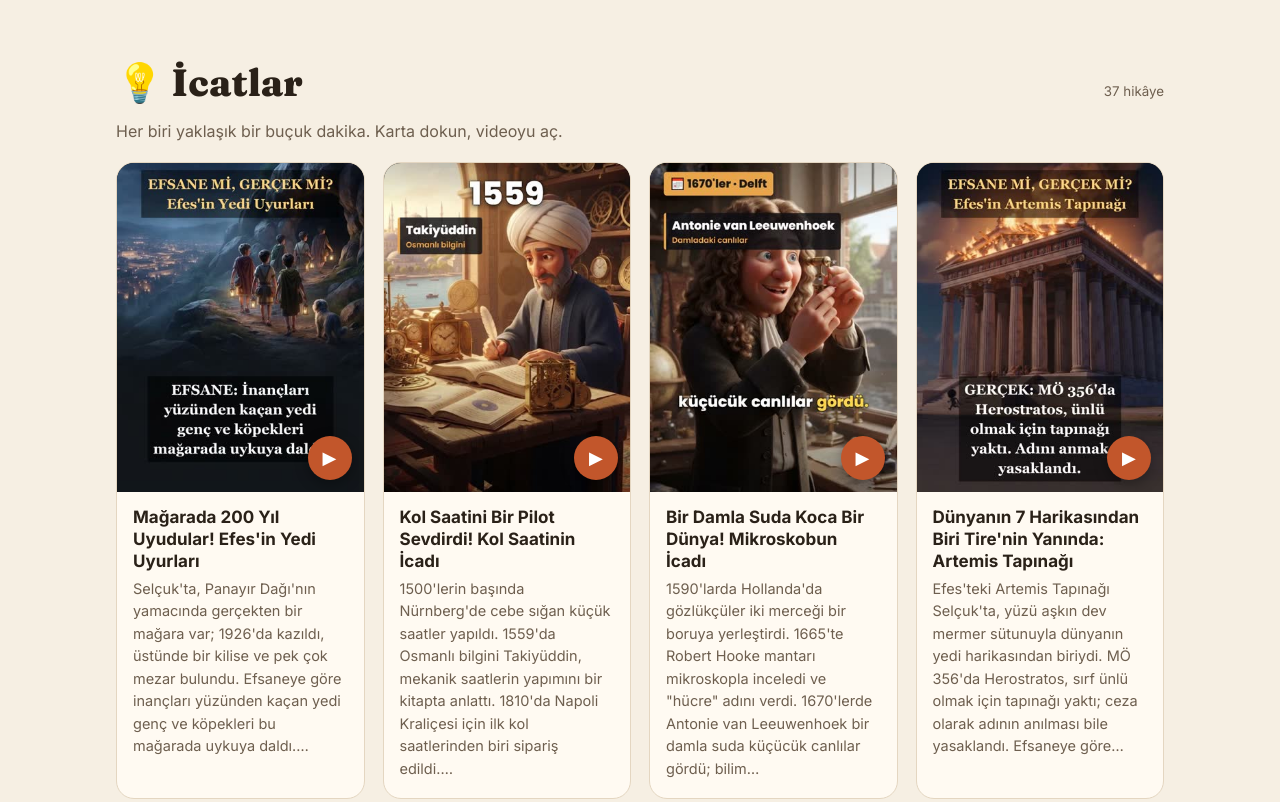
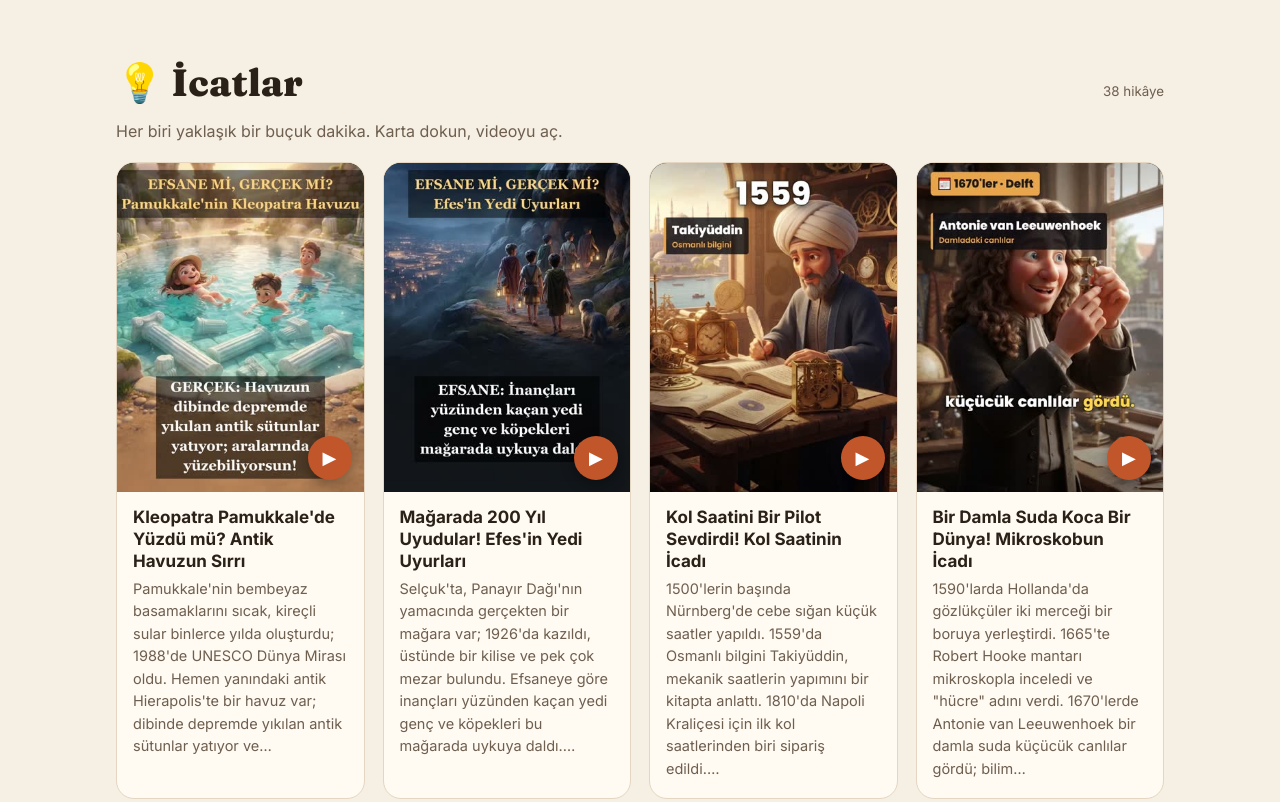
Before and after one commit to onur2103-prog/icatlar, a plain HTML site: page index.html in a window 1280 px wide. Shown: the part 2522-3324 px from the top of the page. Drawn offline with Linux system fonts and the light colour scheme.

Commit message:
Add files via upload

```diff
--- a/index.html
+++ b/index.html
@@ -103,9 +103,10 @@ footer{border-top:1px solid var(--cizgi);padding:24px 0 40px;color:var(--soluk);
 </section>
 
 <section id="icatlar">
-  <div class="bas"><h2 class="buyuk">💡 İcatlar</h2><small>37 hikâye</small></div>
+  <div class="bas"><h2 class="buyuk">💡 İcatlar</h2><small>38 hikâye</small></div>
   <p class="aciklama">Her biri yaklaşık bir buçuk dakika. Karta dokun, videoyu aç.</p>
   <div class="izgara">
+<article class="kart"><a href="https://www.instagram.com/reel/Df7yIdlTcgN/" data-ig="Df7yIdlTcgN" data-vid="E97SNUd95mA" target="_blank" rel="noopener"><img src="kleopatra.jpg" alt="" loading="lazy" width="360" height="640"><span class="oynat">▶</span></a><div class="govde"><h3>Kleopatra Pamukkale&#x27;de Yüzdü mü? Antik Havuzun Sırrı</h3><p>Pamukkale&#x27;nin bembeyaz basamaklarını sıcak, kireçli sular binlerce yılda oluşturdu; 1988&#x27;de UNESCO Dünya Mirası oldu. Hemen yanındaki antik Hierapolis&#x27;te bir havuz var; dibinde depremde yıkılan antik sütunlar yatıyor ve…</p></div></article>
 <article class="kart"><a href="https://www.instagram.com/reel/Df7WqiCTPMr/" data-ig="Df7WqiCTPMr" data-vid="vOxdxpaxYJE" target="_blank" rel="noopener"><img src="yediuyurlar.jpg" alt="" loading="lazy" width="360" height="640"><span class="oynat">▶</span></a><div class="govde"><h3>Mağarada 200 Yıl Uyudular! Efes&#x27;in Yedi Uyurları</h3><p>Selçuk&#x27;ta, Panayır Dağı&#x27;nın yamacında gerçekten bir mağara var; 1926&#x27;da kazıldı, üstünde bir kilise ve pek çok mezar bulundu. Efsaneye göre inançları yüzünden kaçan yedi genç ve köpekleri bu mağarada uykuya daldı.…</p></div></article>
 <article class="kart"><a href="https://www.instagram.com/reel/Df7FgE6TfW5/" data-ig="Df7FgE6TfW5" data-vid="QJDxW_wwlug" target="_blank" rel="noopener"><img src="kolsaati.jpg" alt="" loading="lazy" width="360" height="640"><span class="oynat">▶</span></a><div class="govde"><h3>Kol Saatini Bir Pilot Sevdirdi! Kol Saatinin İcadı</h3><p>1500&#x27;lerin başında Nürnberg&#x27;de cebe sığan küçük saatler yapıldı. 1559&#x27;da Osmanlı bilgini Takiyüddin, mekanik saatlerin yapımını bir kitapta anlattı. 1810&#x27;da Napoli Kraliçesi için ilk kol saatlerinden biri sipariş edildi.…</p></div></article>
 <article class="kart"><a href="https://www.instagram.com/reel/Df6td8CTT8g/" data-ig="Df6td8CTT8g" data-vid="dKR6RPtXozo" target="_blank" rel="noopener"><img src="mikroskop.jpg" alt="" loading="lazy" width="360" height="640"><span class="oynat">▶</span></a><div class="govde"><h3>Bir Damla Suda Koca Bir Dünya! Mikroskobun İcadı</h3><p>1590&#x27;larda Hollanda&#x27;da gözlükçüler iki merceği bir boruya yerleştirdi. 1665&#x27;te Robert Hooke mantarı mikroskopla inceledi ve &quot;hücre&quot; adını verdi. 1670&#x27;lerde Antonie van Leeuwenhoek bir damla suda küçücük canlılar gördü; bilim…</p></div></article>
```
Also changed, not shown: kleopatra.jpg (added).
